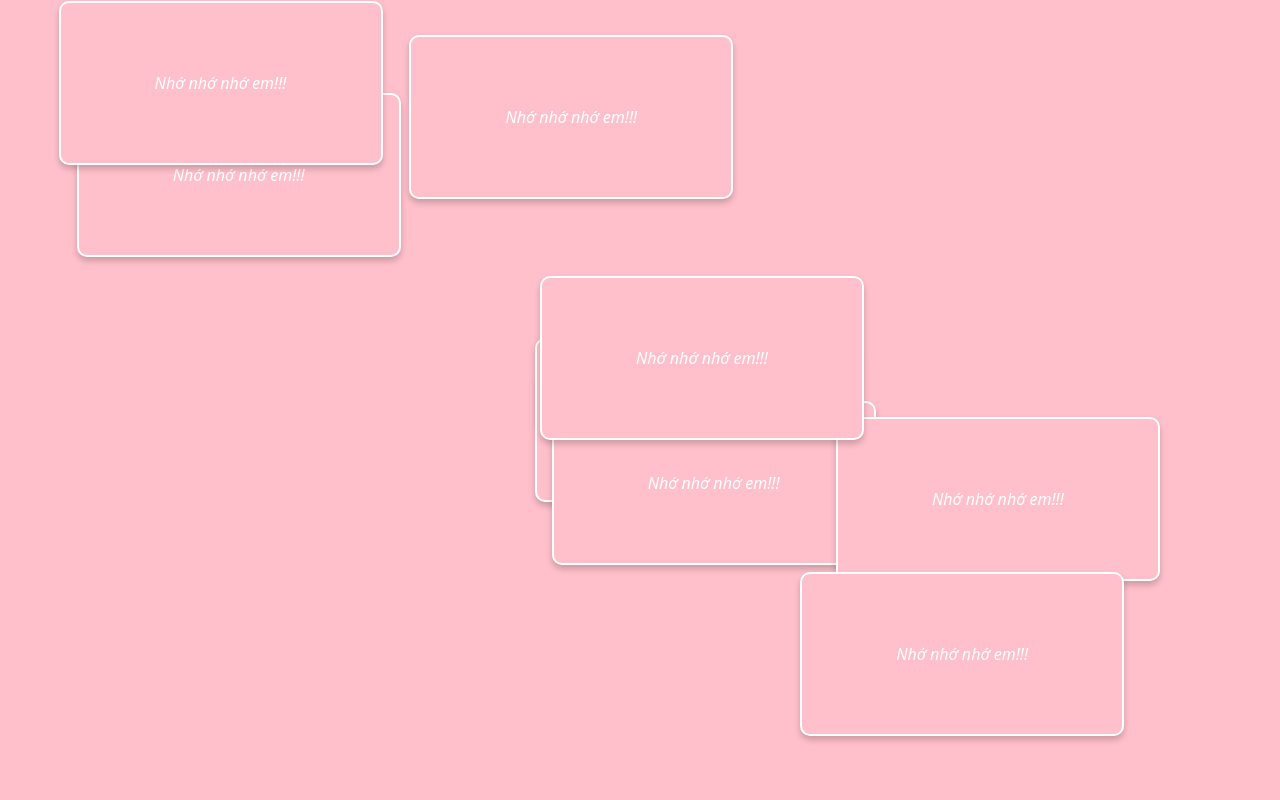
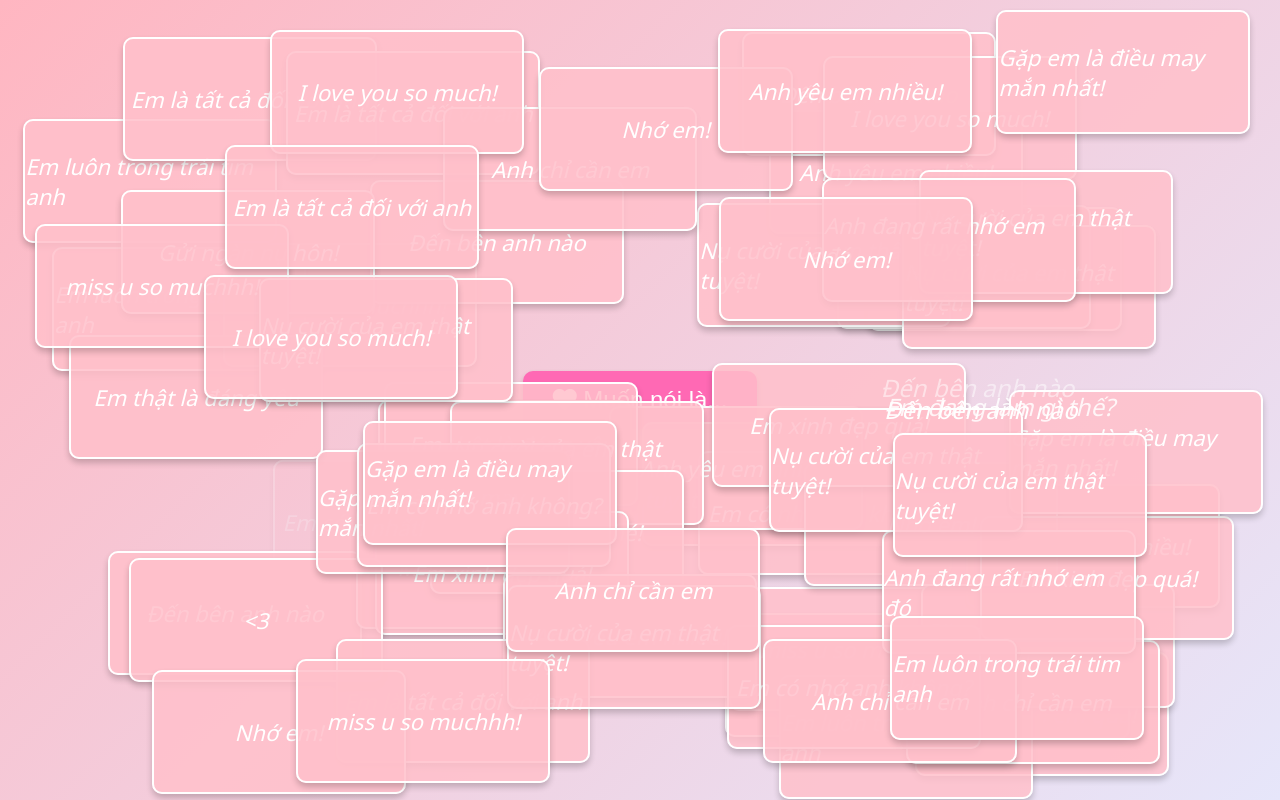
Before and after one commit to vu610/hihihihi, a plain HTML site: page index.html in a window 1280 px wide. Both pictures are taken after a click on the button "Muốn nói là...". Drawn offline with Linux system fonts and the light colour scheme.

Commit message:
Update index.html

```diff
--- a/index.html
+++ b/index.html
@@ -4,16 +4,27 @@
     <meta charset="UTF-8">
     <meta name="viewport" content="width=device-width, initial-scale=1.0">
     <title>Nhớ nhớ nhớ em!!!</title>
+    <link rel="stylesheet" href="https://fonts.googleapis.com/css?family=Noto+Sans">
+    <link rel="stylesheet" href="https://cdnjs.cloudflare.com/ajax/libs/font-awesome/6.0.0/css/all.min.css">
     <style>
           body {
             margin: 0;
             font-family: 'Noto Sans', sans-serif;
-      background-color: #FFC0CB;
+            background: linear-gradient(135deg, #FFB6C1, #E6E6FA);
             display: flex;
             justify-content: center;
             align-items: center;
             height: 100vh;
+            overflow: hidden;
+            animation: bgAnimate 15s ease infinite;
         }
+
+        @keyframes bgAnimate {
+            0% { background-position: 0% 50%; }
+            50% { background-position: 100% 50%; }
+            100% { background-position: 0% 50%; }
+        }
+
         button {
             font-size: 24px;
             padding: 15px 30px;
@@ -23,17 +34,21 @@
             border-radius: 10px;
             cursor: pointer;
             box-shadow: 0 4px 6px rgba(0, 0, 0, 0.2);
+            transition: transform 0.2s, background-color 0.2s;
         }
+
         button:hover {
             background-color: #FF85C2;
+            transform: scale(1.1);
         }
+
         .popup {
               position: absolute;
-      width: 320px;
-      height: 160px;
-      background-color: #FFC0CB;
+              width: 250px;
+             height: 120px;
+            background-color: rgba(255, 192, 203, 0.85);
             color: white;
-      font-size: 16px;
+            font-size: 22px;
             font-style: italic;
              display: flex;
            justify-content: center;
@@ -41,49 +56,251 @@
             border: 2px solid white;
            border-radius: 10px;
             box-shadow: 0 4px 6px rgba(0, 0, 0, 0.2);
+           pointer-events: auto;
+              transition: transform 0.2s, opacity 0.2s;
+           }
+
+
+        .popup:hover{
+             transform: scale(1.1);
+        }
+
+
+        .floating-text {
+             font-size: 24px;
+            font-style: italic;
+            color: white;
+            position: absolute;
+             transition: top 1s ease, transform 1s ease, opacity 1s ease;
          }
     </style>
 </head>
 <body>
-  <button onclick="startPopups()">Muốn nói là...</button>
+    <button><i class="fas fa-heart"></i> Muốn nói là...</button>
+    <audio id="audio" loop>
+        <source src="your-music-link.mp3" type="audio/mpeg">
+    </audio>
+     <div id="popup-container"></div>
 
     <script>
-    function createPopup() {
-      const popup = document.createElement("div");
-      popup.className = "popup";
-      popup.textContent = "Nhớ nhớ nhớ em!!!";
 
-      const screenWidth = window.innerWidth;
-      const screenHeight = window.innerHeight;
-      const x = Math.random() * (screenWidth - 320);
-      const y = Math.random() * (screenHeight - 160);
+     const messages = [
+            "Nhớ em!",
+            "Em xinh đẹp quá!",
+            "Anh yêu em nhiều!",
+            "Gửi ngàn nụ hôn!",
+           "Em là tất cả đối với anh",
+            "Em đang làm gì thế?",
+             "Đến bên anh nào",
+           "Anh chỉ cần em",
+          "Em có nhớ anh không?",
+        "Nụ cười của em thật tuyệt!",
+           "Anh đang rất nhớ em đó",
+           "Em thật là đáng yêu",
+         "Mãi yêu em nhé!",
+       "Muốn ôm em quá!",
+      "Em luôn trong trái tim anh",
+        "Gặp em là điều may mắn nhất!",
+       "Thương em rất nhiều",
+    "<3",
+   "I love you so much!",
+    "miss u so muchhh!",
 
-      popup.style.left = `${x}px`;
-      popup.style.top = `${y}px`;
-      popup.style.position = "absolute";
+       ];
+       const numPopups = 200;
+       const audio = document.getElementById('audio');
+       const popupContainer = document.getElementById('popup-container');
+         const popups = [];
 
-      document.body.appendChild(popup);
+        let isRunning = false;
+       let popupCount = 0;
 
+      document.querySelector('button').addEventListener('click', function() {
+           audio.play();
+               createMultiplePopups();
+            createFloatingText();
+        });
+       function createFloatingText(){
+           let startX =  Math.random() * (window.innerWidth - 50) ;
+           let startY = window.innerHeight/2  ;
+              for (let i= 0 ; i<3;i++){
+                  startX += ( Math.random()-0.5) *20 ;
+              startY += ( Math.random()-0.5) *20 ;
+                let floatingText  = document.createElement('div') ;
+
+                let randomIndex = Math.floor(Math.random()* messages.length )
+               floatingText.textContent =  messages[randomIndex];
+                    floatingText.classList.add('floating-text')
+                   floatingText.style.left=`${startX}px`;
+                 floatingText.style.top=`${startY}px`
+
+                document.body.appendChild(floatingText);
+
+            let distance=50;
+
+               floatingText.addEventListener('mousemove',(e)=>{
+
+                floatingText.style.top= (startY+(e.clientY - window.innerHeight/2)/distance)  + 'px' ;
+                floatingText.style.left= (startX+(e.clientX - window.innerWidth/2)/distance) + 'px' ;
+             });
+
+
+         setTimeout(function(){
+
+                 floatingText.style.opacity='0';
+              floatingText.style.transform = 'translateY(-50px)';
               setTimeout(() => {
-        popup.remove();
-      }, 1000); // Popup tồn tại trong 3 giây
-    }
+                 floatingText.remove();
 
-    function startPopups() {
-      let delay = 200; // Ban đầu là 200ms
-      let count = 0;
+                }, 1000)
 
-      function createMultiplePopups() {
-        if (count < 5000) {
-          createPopup();
-          count++;
-          delay *= 0.97; // Giảm thời gian delay
-          setTimeout(createMultiplePopups, delay);
+
+            }, (i+1)*1000 + ( Math.random()*3*1000)  )
              }
          }
 
-      createMultiplePopups();
+
+   function createMultiplePopups(){
+       if (!isRunning) {
+              isRunning=true;
+
+              let delay = 100;
+               function addPopup(){
+
+                 if (popupCount < numPopups) {
+
+
+                         const popup=createPopup();
+
+                     popups.push(popup);
+
+                 animatePopup(popup);
+
+
+                     popupCount++;
+
+                      delay=delay*0.97;
+
+                         setTimeout(addPopup,delay)
+
                       }
+                    }
+
+               addPopup() ;
+
+          }
+}
+
+
+
+    function createPopup() {
+
+
+            const popup = document.createElement("div");
+            const screenWidth = window.innerWidth;
+             const screenHeight = window.innerHeight;
+
+
+                const x = Math.random() * (screenWidth - 250);
+               const y = Math.random() * (screenHeight - 120);
+               popup.style.left = `${x}px`;
+               popup.style.top = `${y}px`;
+
+         let randomIndex = Math.floor(Math.random()* messages.length )
+         popup.textContent =  messages[randomIndex] ;
+
+                 popup.classList.add('popup');
+
+
+
+                  popupContainer.appendChild(popup);
+
+
+
+                  popup.addEventListener('click',function(e){
+
+
+
+                       popup.style.transform='scale(1.1)';
+                          popup.textContent = 'Tớ cũng nhớ cậu!';
+                             setTimeout(function() {popup.remove(); },300);
+
+
+                   });
+              return popup ;
+
+            }
+
+
+
+        function animatePopup(popup){
+
+      setTimeout(() => {
+
+
+                popup.style.transform = 'translateY(50px)';
+                    popup.style.opacity = 0;
+
+
+
+             setTimeout(() => {
+
+                    popup.remove()
+
+
+                    let newPopup;
+
+
+              if(popupCount < numPopups) {  // vẫn loop bình thường khi <200
+               newPopup = createPopup();
+                     }
+
+                  else{
+
+                           newPopup = createPopup();
+
+
+                        }
+         if(popupCount< numPopups){
+
+
+                     if(popups.indexOf(popup)> -1 ){
+                   }else {
+                            popups.push(popup)
+
+                         }
+
+
+
+              animatePopup(newPopup)  // create new with timer when <=200;
+
+        }else {
+                       animatePopup(newPopup);
+
+
+
+                     const index = popups.indexOf(popup);
+
+                         if (index > -1) {
+
+
+                         popups.splice(index, 1);
+                               popups.push(newPopup) ;
+                        }
+
+              }
+
+
+                    },500)
+
+
+              },   Math.random() * (4000 - 2000) + 2000 );
+
+
+            }
+
+
+
     </script>
 </body>
 </html>
```
Lines whose indentation alone changed are shown as unchanged.
